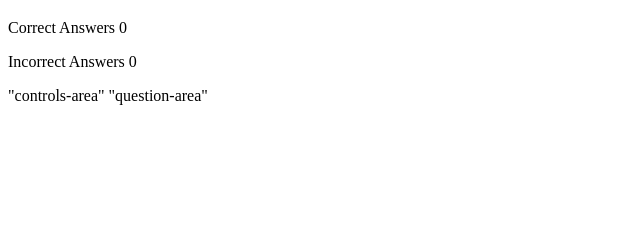
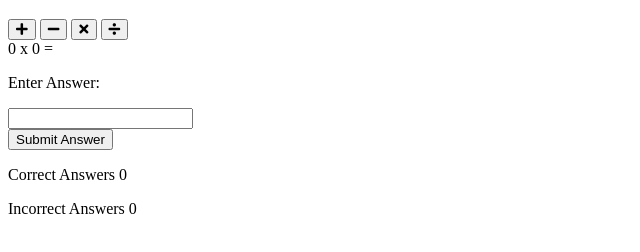
Before and after one commit to Undie92/love-maths, a plain HTML site: page index.html in a window 1280 px wide. Shown: the part 100-352 px from the top of the page, without its empty margins (0-640 px from the left). Drawn offline with Linux system fonts and the light colour scheme.

Commit message:
Add html structure to controls area

```diff
--- a/index.html
+++ b/index.html
@@ -15,6 +15,29 @@
     </h1>
 
     <div class="game-area">
+            <div class="controls-area">
+                <button class="btn btn--big btn--green">
+                    <i class="fas fa-plus"></i>
+                </button>
+                <button class="btn btn--big btn--blue">
+                    <i class="fas fa-minus"></i>
+                </button>
+                <button class="btn btn--big btn--orange">
+                    <i class="fas fa-times"></i>
+                </button>
+                <button class="btn btn--big btn--red">
+                    <i class="fas fa-divide"></i>
+                </button>
+            </div>
+            <div class="question-area">
+                <span id="operand1">0</span>
+                <span id="operator">x</span>
+                <span id="operand2">0</span>
+                <span>=</span>
+                <p class="answer-message">Enter Answer:</p>
+                <input id="answer-box" type="number">
+            </div>
+            <button class="btn btn--gray">Submit Answer</button>
 
     </div>
 
@@ -27,5 +50,3 @@
     <script src="assets/js/script.js"></script>
 </body>
 </html>
-"controls-area"
-"question-area"
```
